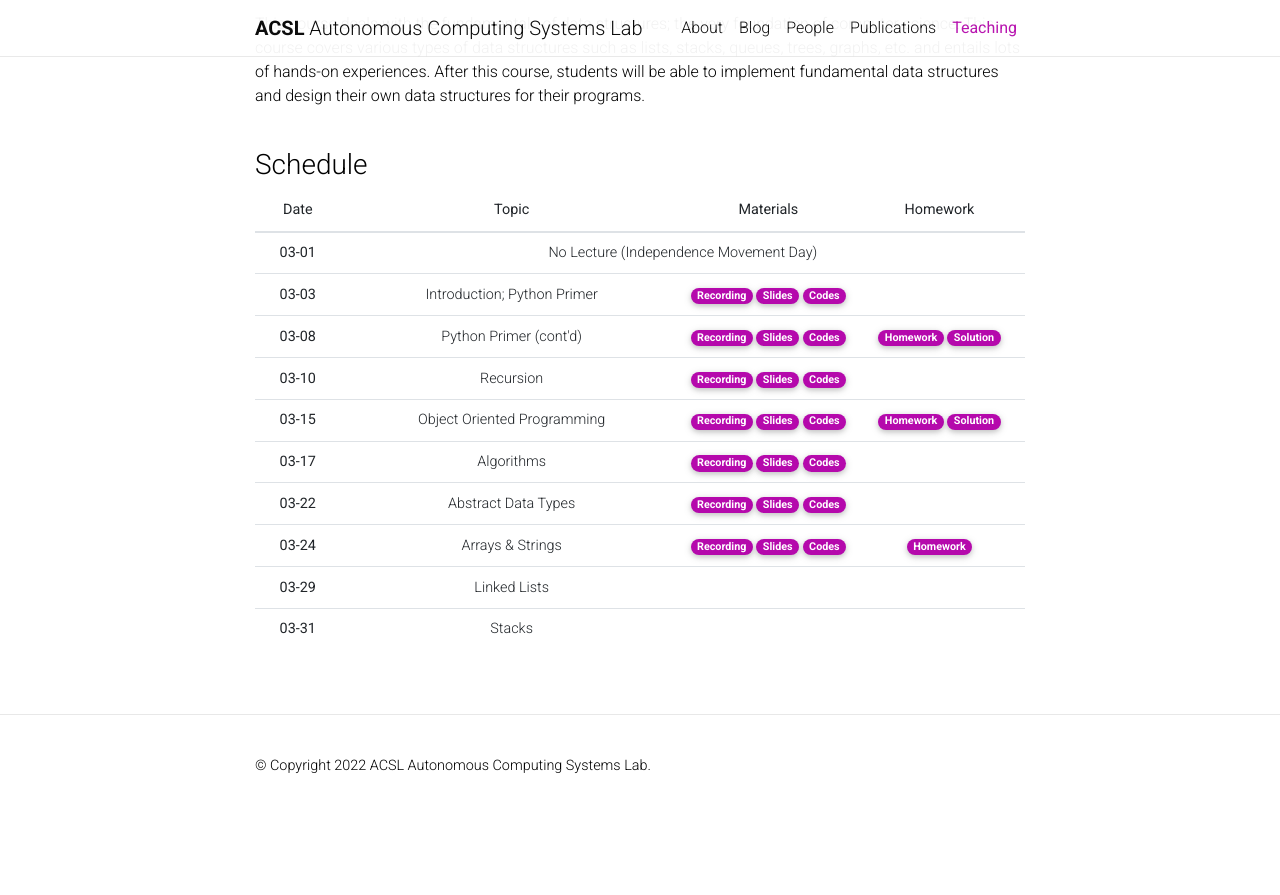
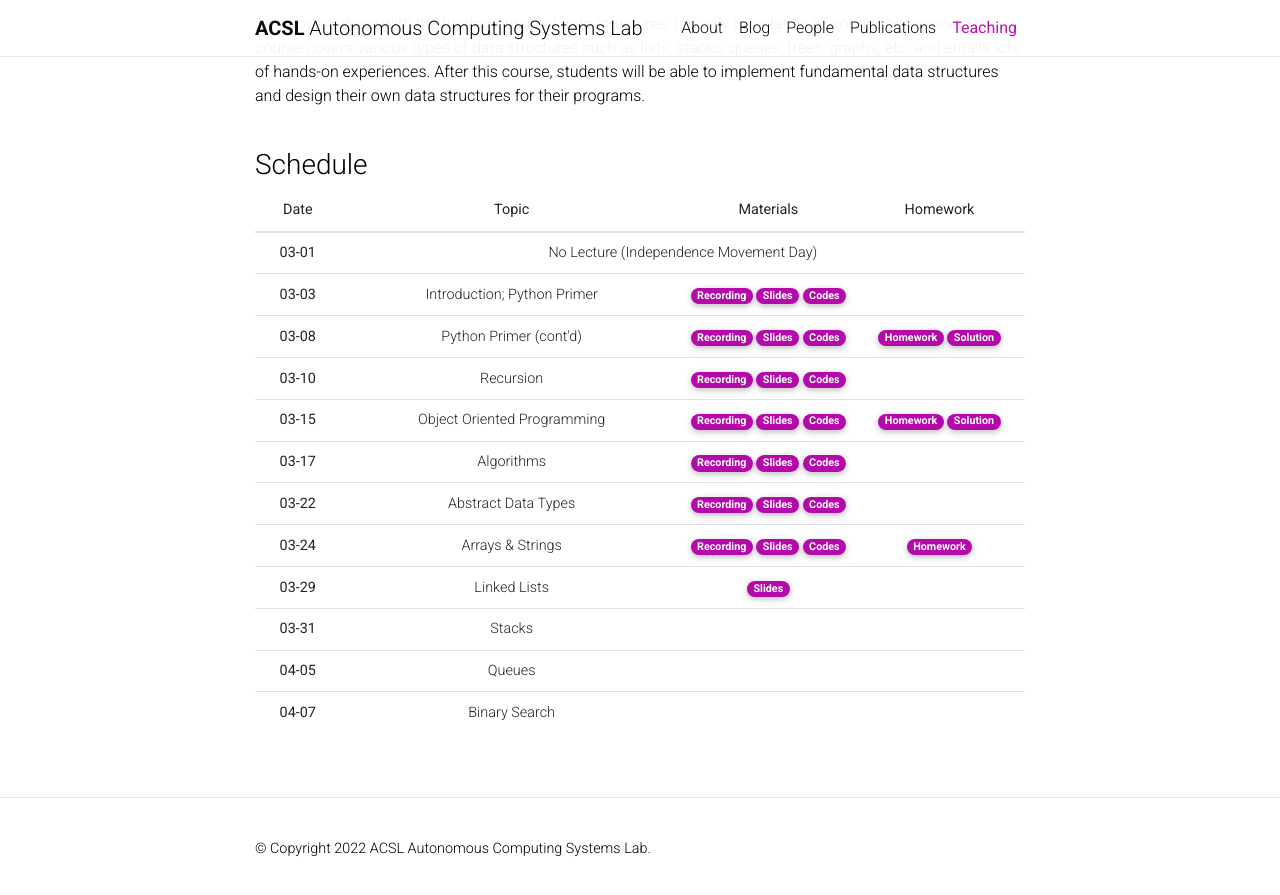
Before and after one commit to Uehwan/Uehwan.github.io, a Jekyll site: the page built from _teaching/datastruct22sp.md, in a window 1280 px wide and 900 px high, scrolled down 666 px. Shown: the top 895 px of the window. Built offline with Jekyll 4.4.1, drawn with Linux system fonts in a browser that asks for light colours; nearby versions of some CDN libraries; comment, search, counter and statistics services are not loaded; a style sheet for code colours, icons or effects is not loaded; before the commit the page ends 1482 px from its top, so only the background shows below that.

Commit message:
[ds22sp] 22-03-29 pre

```diff
--- a/_teaching/datastruct22sp.md
+++ b/_teaching/datastruct22sp.md
@@ -86,19 +86,35 @@
       <td>Arrays & Strings</td>
       <td>
         <a href="https://youtu.be/XDBlCoztXRg" target="_blank" class="badge badge-pill" style="background-color:#B509AC;">Recording</a>
-        <a href="https://docs.google.com/presentation/d/1qwWXB62idf3332JFdYpbSoRAb8rkhKBZmkOKQDqmatM/edit?usp=sharing" target="_blank" class="badge badge-pill" style="background-color:#B509AC;">Slides</a>
+        <a href="https://docs.google.com/presentation/d/16-_ld_NE6VhPBf4CSTwG8lpVhsoOTQYw4KnHm47zulE/edit?usp=sharing" target="_blank" class="badge badge-pill" style="background-color:#B509AC;">Slides</a>
         <a href="https://colab.research.google.com/drive/1gnqer0Qm_TveOGs1EHOqjhRqyx3XHe1t?usp=sharing" target="_blank" class="badge badge-pill" style="background-color:#B509AC;">Codes</a></td>
       <td><a href="https://colab.research.google.com/drive/1W6D09XtLgnvYBBdnWMkye2CDw8jJ-n1S?usp=sharing" target="_blank" class="badge badge-pill" style="background-color:#B509AC;">Homework</a></td>
     </tr>
     <tr>
       <th scope="row">03-29</th>
       <td>Linked Lists</td>
+      <td>
+        <!--a href="https://youtu.be/zgdbPrBmg5A" target="_blank" class="badge badge-pill" style="background-color:#B509AC;">Recording</a-->
+        <a href="https://docs.google.com/presentation/d/1qku5m_T1eoJQ4x6_FJDQ4k2KzvN_XCR0_ekB9Ufwckk/edit?usp=sharing" target="_blank" class="badge badge-pill" style="background-color:#B509AC;">Slides</a>
+        <!--a href="https://colab.research.google.com/drive/1S9OYcv8v-KU1w1RI_t7fEb78EGjrQ3Aw?usp=sharing" target="_blank" class="badge badge-pill" style="background-color:#B509AC;">Codes</a-->
+      </td>
+      <td><!--a href="https://colab.research.google.com/drive/1gRNMsgBKA2hXzE6bEDwtpcdjbgxCc6t1?usp=sharing" target="_blank" class="badge badge-pill" style="background-color:#B509AC;">Homework</a--></td>
+    </tr>
+    <tr style="border-bottom: 1.5px solid lightgrey;">
+      <th scope="row">03-31</th>
+      <td>Stacks</td>
       <td><!--a href="https://youtu.be/zgdbPrBmg5A" target="_blank" class="badge badge-pill" style="background-color:#B509AC;">Recording</a--> <!--a href="https://docs.google.com/presentation/d/1qwWXB62idf3332JFdYpbSoRAb8rkhKBZmkOKQDqmatM/edit?usp=sharing" target="_blank" class="badge badge-pill" style="background-color:#B509AC;">Slides</a--> <!--a href="https://colab.research.google.com/drive/1S9OYcv8v-KU1w1RI_t7fEb78EGjrQ3Aw?usp=sharing" target="_blank" class="badge badge-pill" style="background-color:#B509AC;">Codes</a--></td>
       <td><!--a href="https://colab.research.google.com/drive/1gRNMsgBKA2hXzE6bEDwtpcdjbgxCc6t1?usp=sharing" target="_blank" class="badge badge-pill" style="background-color:#B509AC;">Homework</a--></td>
     </tr>
     <tr>
-      <th scope="row">03-31</th>
-      <td>Stacks</td>
+      <th scope="row">04-05</th>
+      <td>Queues</td>
+      <td><!--a href="https://youtu.be/zgdbPrBmg5A" target="_blank" class="badge badge-pill" style="background-color:#B509AC;">Recording</a--> <!--a href="https://docs.google.com/presentation/d/1qwWXB62idf3332JFdYpbSoRAb8rkhKBZmkOKQDqmatM/edit?usp=sharing" target="_blank" class="badge badge-pill" style="background-color:#B509AC;">Slides</a--> <!--a href="https://colab.research.google.com/drive/1S9OYcv8v-KU1w1RI_t7fEb78EGjrQ3Aw?usp=sharing" target="_blank" class="badge badge-pill" style="background-color:#B509AC;">Codes</a--></td>
+      <td><!--a href="https://colab.research.google.com/drive/1gRNMsgBKA2hXzE6bEDwtpcdjbgxCc6t1?usp=sharing" target="_blank" class="badge badge-pill" style="background-color:#B509AC;">Homework</a--></td>
+    </tr>
+    <tr>
+      <th scope="row">04-07</th>
+      <td>Binary Search</td>
       <td><!--a href="https://youtu.be/zgdbPrBmg5A" target="_blank" class="badge badge-pill" style="background-color:#B509AC;">Recording</a--> <!--a href="https://docs.google.com/presentation/d/1qwWXB62idf3332JFdYpbSoRAb8rkhKBZmkOKQDqmatM/edit?usp=sharing" target="_blank" class="badge badge-pill" style="background-color:#B509AC;">Slides</a--> <!--a href="https://colab.research.google.com/drive/1S9OYcv8v-KU1w1RI_t7fEb78EGjrQ3Aw?usp=sharing" target="_blank" class="badge badge-pill" style="background-color:#B509AC;">Codes</a--></td>
       <td><!--a href="https://colab.research.google.com/drive/1gRNMsgBKA2hXzE6bEDwtpcdjbgxCc6t1?usp=sharing" target="_blank" class="badge badge-pill" style="background-color:#B509AC;">Homework</a--></td>
     </tr>
```
